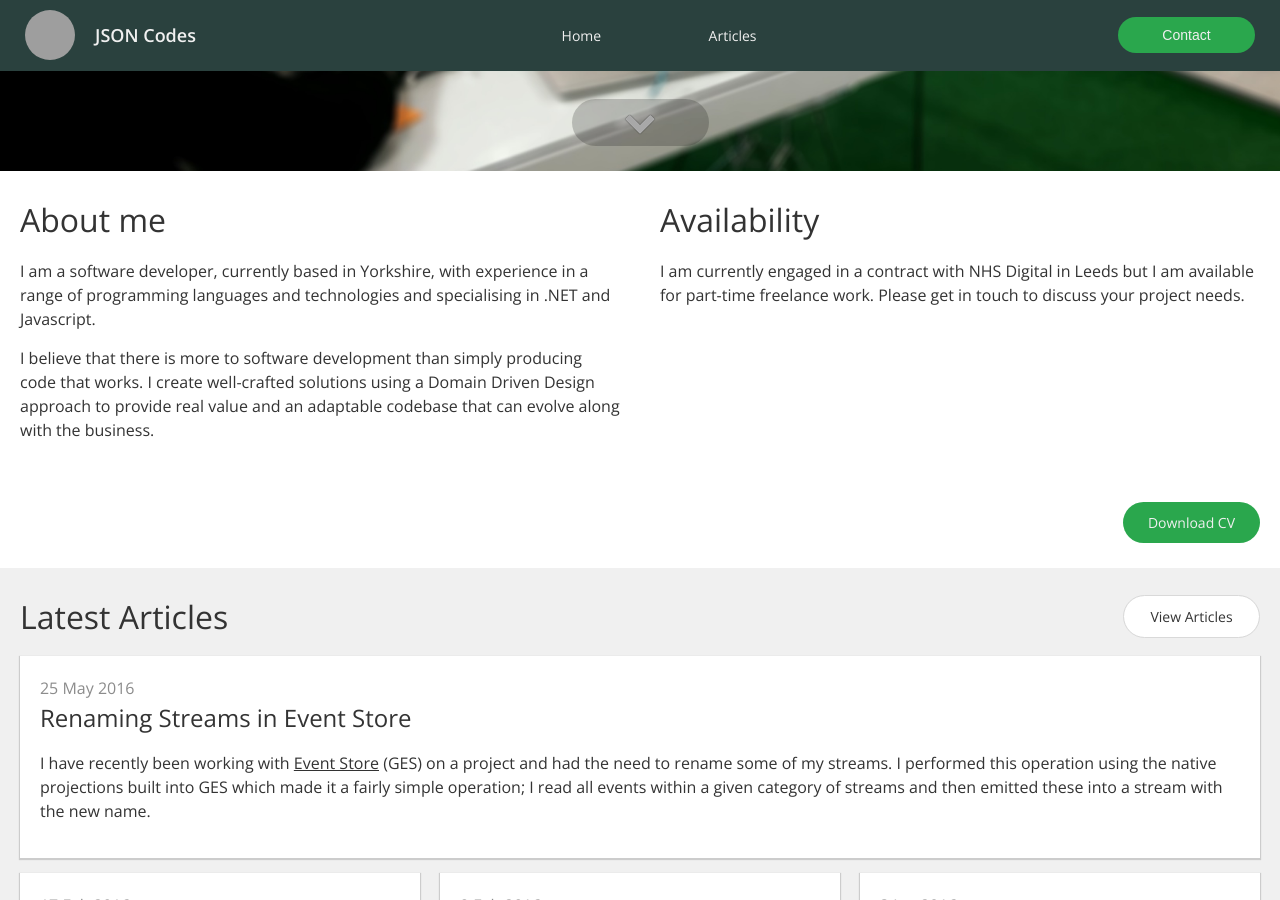
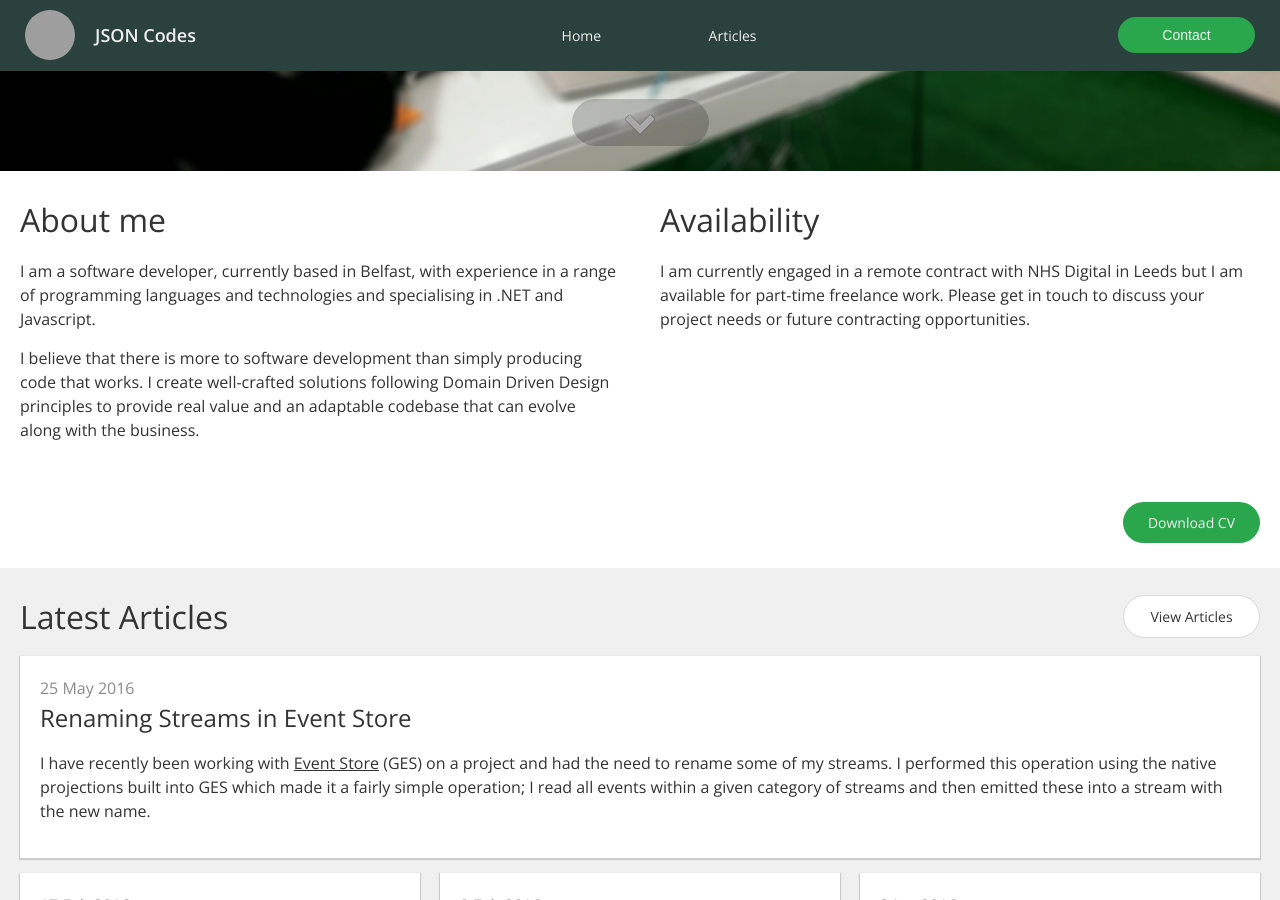
Before and after one commit to jsoncodes/jsoncodes.github.io, a Jekyll site: the page built from index.html, in a window 1280 px wide and 900 px high, scrolled down 729 px. Built offline with Jekyll 4.4.1, drawn with Linux system fonts in a browser that asks for light colours; nearby versions of some CDN libraries; grey boxes are pictures that could not be loaded.

Commit message:
Update about.html

```diff
--- a/_includes/home/about.html
+++ b/_includes/home/about.html
@@ -2,13 +2,13 @@
   <aside>
     <h1>About&nbsp;me</h1>
     <p>
-      I am a software developer, currently based in Yorkshire, with experience in a range of programming languages
+      I am a software developer, currently based in Belfast, with experience in a range of programming languages
       and technologies and specialising in .NET and Javascript.
     </p>
 
     <p>
       I believe that there is more to software development than simply producing code that works.  I create well-crafted
-      solutions using a Domain Driven Design approach to provide real value and an adaptable codebase that
+      solutions following Domain Driven Design principles to provide real value and an adaptable codebase that
       can evolve along with the business.
     </p>
   </aside>
@@ -16,8 +16,8 @@
   <aside>
     <h1>Availability</h1>
     <p>
-      I am currently engaged in a contract with NHS Digital in Leeds but I am available for part-time freelance
-      work.  Please get in touch to discuss your project needs.
+      I am currently engaged in a remote contract with NHS Digital in Leeds but I am available for part-time freelance
+      work.  Please get in touch to discuss your project needs or future contracting opportunities.
     </p>
   </aside>
 </div>
```
